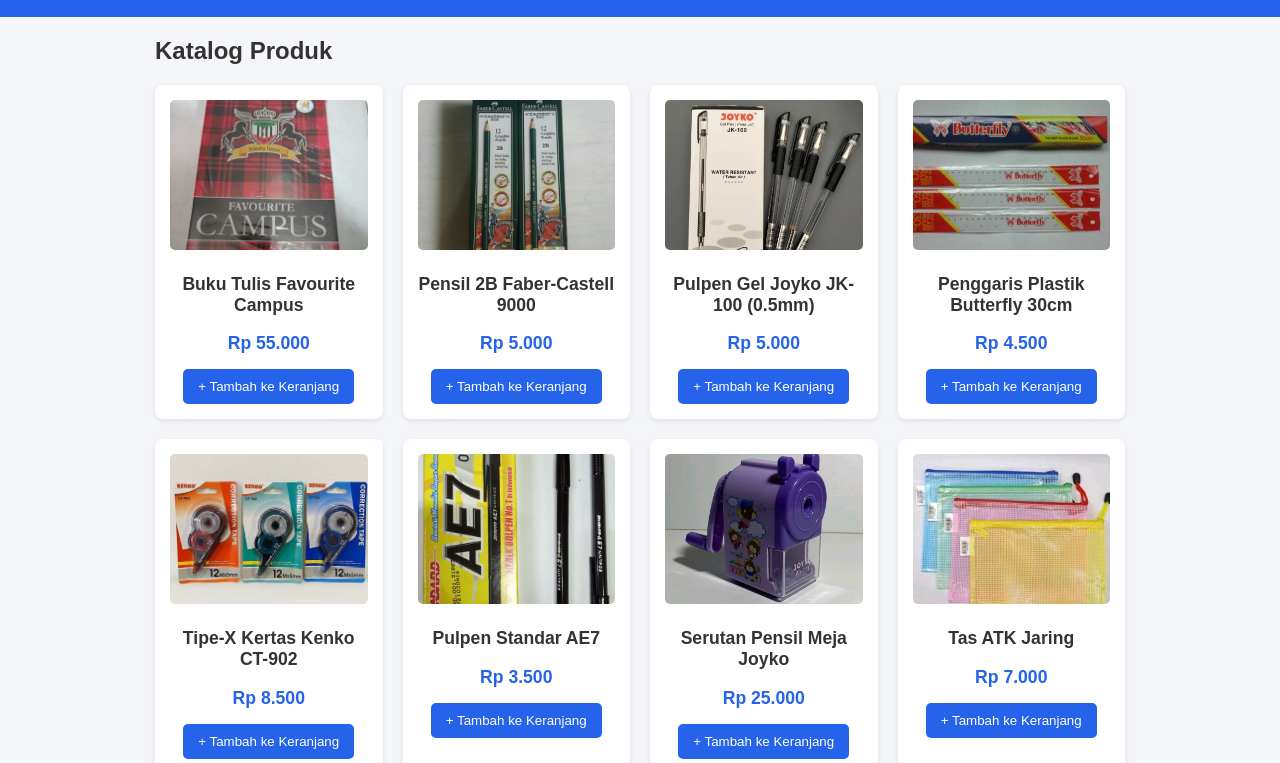
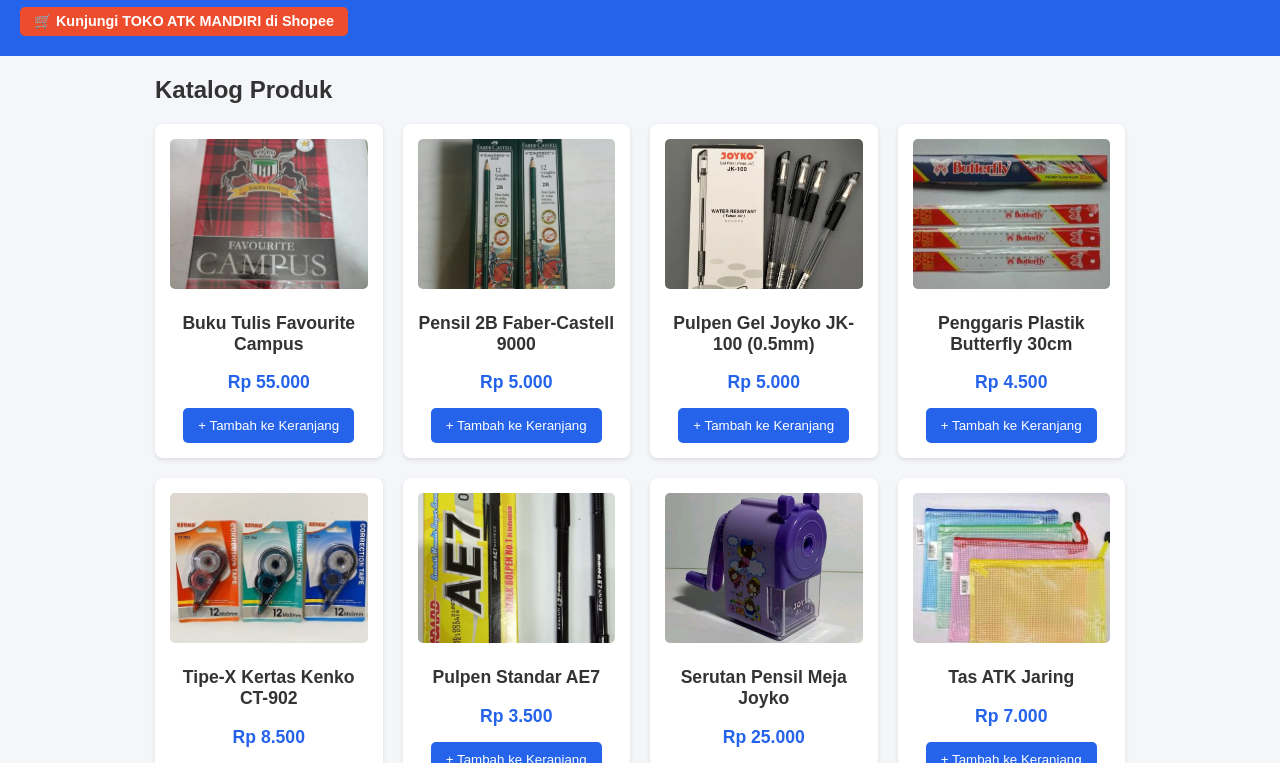
Before and after one commit to mahar-dev/Toko_Atk_Mandiri, a plain HTML site: page index.html in a window 1280 px wide. Shown: the part 120-883 px from the top of the page. Drawn offline with Linux system fonts and the light colour scheme.

Commit message:
Add files via upload

```diff
--- a/index.html
+++ b/index.html
@@ -13,6 +13,11 @@
     <div>
       <h1>Toko ATK Mandiri</h1>
       <p style="margin: 5px 0 0 0; font-size: 0.9em;">📞 CS / WhatsApp: <a href="https://wa.me/6285219951294" target="_blank" style="color: #ffde59; text-decoration: none;">0852-1995-1294</a></p>
+      <p style="margin: 10px 0 0;">
+  <a href="https://id.shp.ee/Fuxh2WN6" target="_blank" rel="noopener noreferrer" style="display: inline-block; background-color: #ee4d2d; color: #ffffff; padding: 6px 14px; border-radius: 5px; font-size: 0.9em; font-weight: bold; text-decoration: none;">
+    🛒 Kunjungi TOKO ATK MANDIRI di Shopee
+  </a>
+</p>
     </div>
     <div class="keranjang-info">
       Keranjang: <span id="jumlah-item">0</span> item | Total: Rp <span id="total-harga">0</span>
--- a/script.js
+++ b/script.js
@@ -66,7 +66,7 @@ function hapusItem(index) {
   updateTampilanKeranjang();
 }
 
-// Checkout Otomatis ke WhatsApp Penjual (Nomor Anda: 6285893591672)
+// Checkout Otomatis ke WhatsApp Penjual (Nomor Anda: 6285219951294)
 function checkout() {
   if (keranjang.length === 0) {
     alert("Keranjang masih kosong!");
@@ -83,7 +83,7 @@ function checkout() {
 
   pesan += `%0ATotal Pembayaran: Rp ${total.toLocaleString("id-ID")}%0ATerima kasih!`;
 
-  const nomorWhatsApp = "6285893591672";
+  const nomorWhatsApp = "6285219951294";
 
   window.open(`https://wa.me/${nomorWhatsApp}?text=${pesan}`, "_blank");
 }
```
